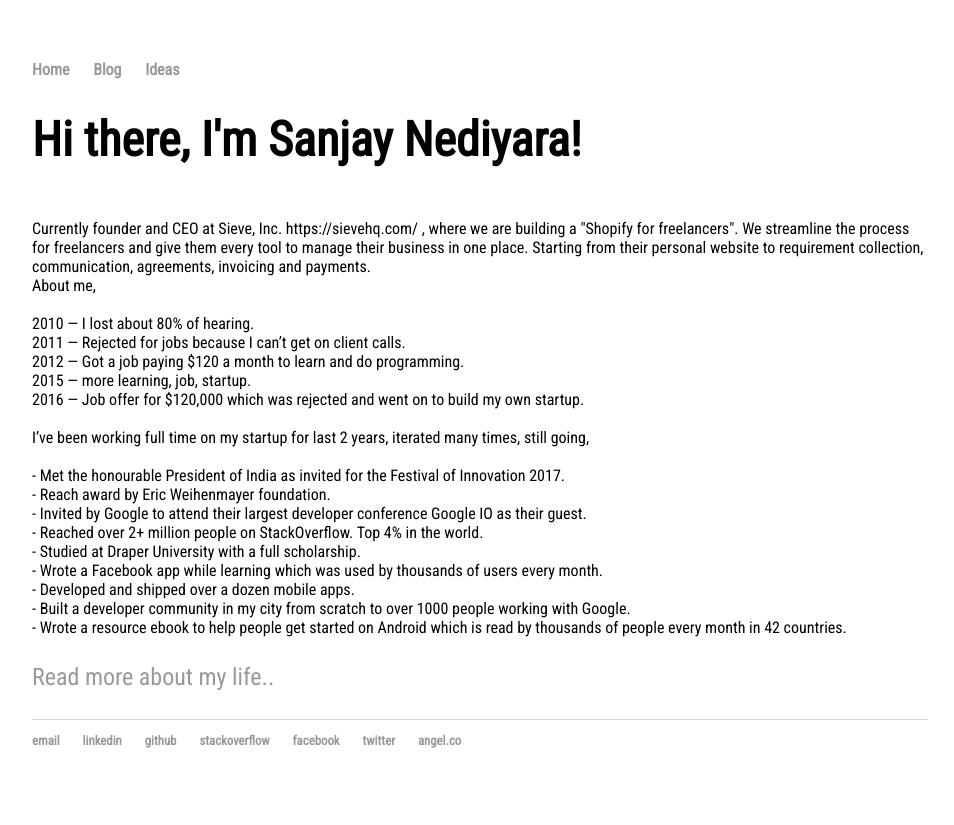
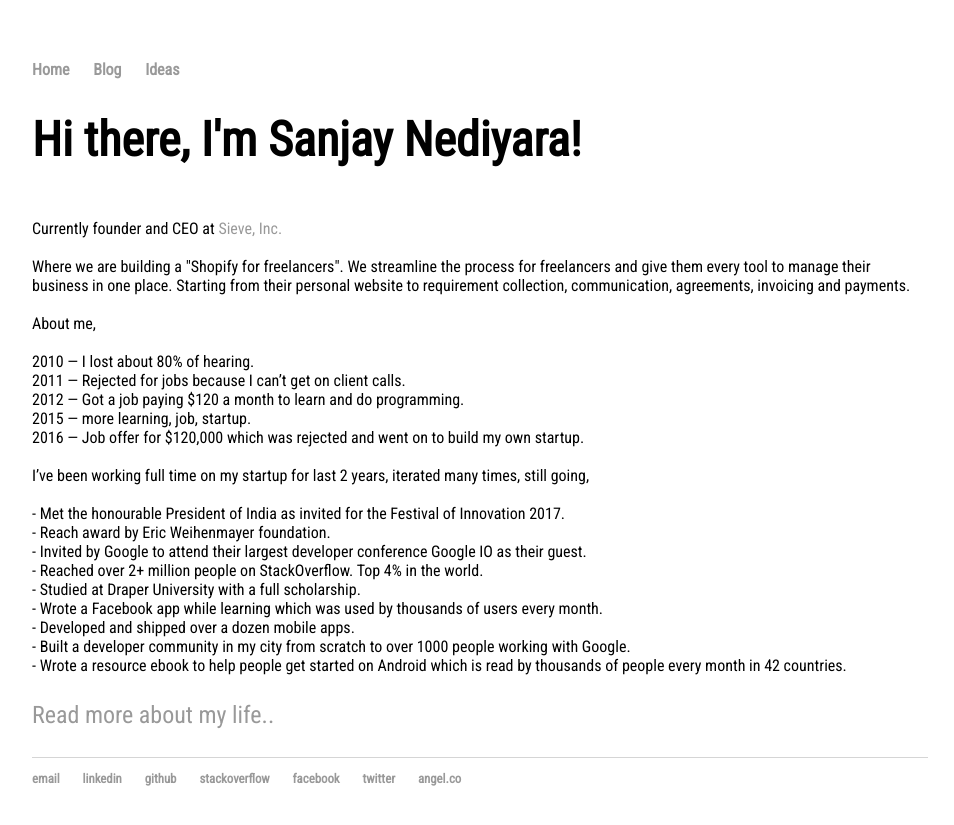
Before and after one commit to COD3BOY/cod3boy.github.io, a Jekyll site: the page built from index.html, in a window 1280 px wide. Shown: the top 825 px of the page, without its empty margins (160-1114 px from the left). Built offline with Jekyll 4.4.1, drawn with Linux system fonts in a browser that asks for light colours; the list of posts is cut into pages by our own code.

Commit message:
Update index.html

```diff
--- a/index.html
+++ b/index.html
@@ -8,7 +8,11 @@ title: Sanjay Nediyara, Developer
 
 <div class="blurb">
         		<h1>Hi there, I'm Sanjay Nediyara!</h1><br />
-        		Currently founder and CEO at Sieve, Inc. https://sievehq.com/ , where we are building a "Shopify for freelancers". We streamline the process for freelancers and give them every tool to manage their business in one place. Starting from their personal website to requirement collection, communication, agreements, invoicing and payments.
+        		Currently founder and CEO at <a href="https://sievehq.com/">Sieve, Inc.</a>
+
+<br />
+<br />Where we are building a "Shopify for freelancers". We streamline the process for freelancers and give them every tool to manage their business in one place. Starting from their personal website to requirement collection, communication, agreements, invoicing and payments.
+<br />
 <br />
 About me,
 <br />
```
